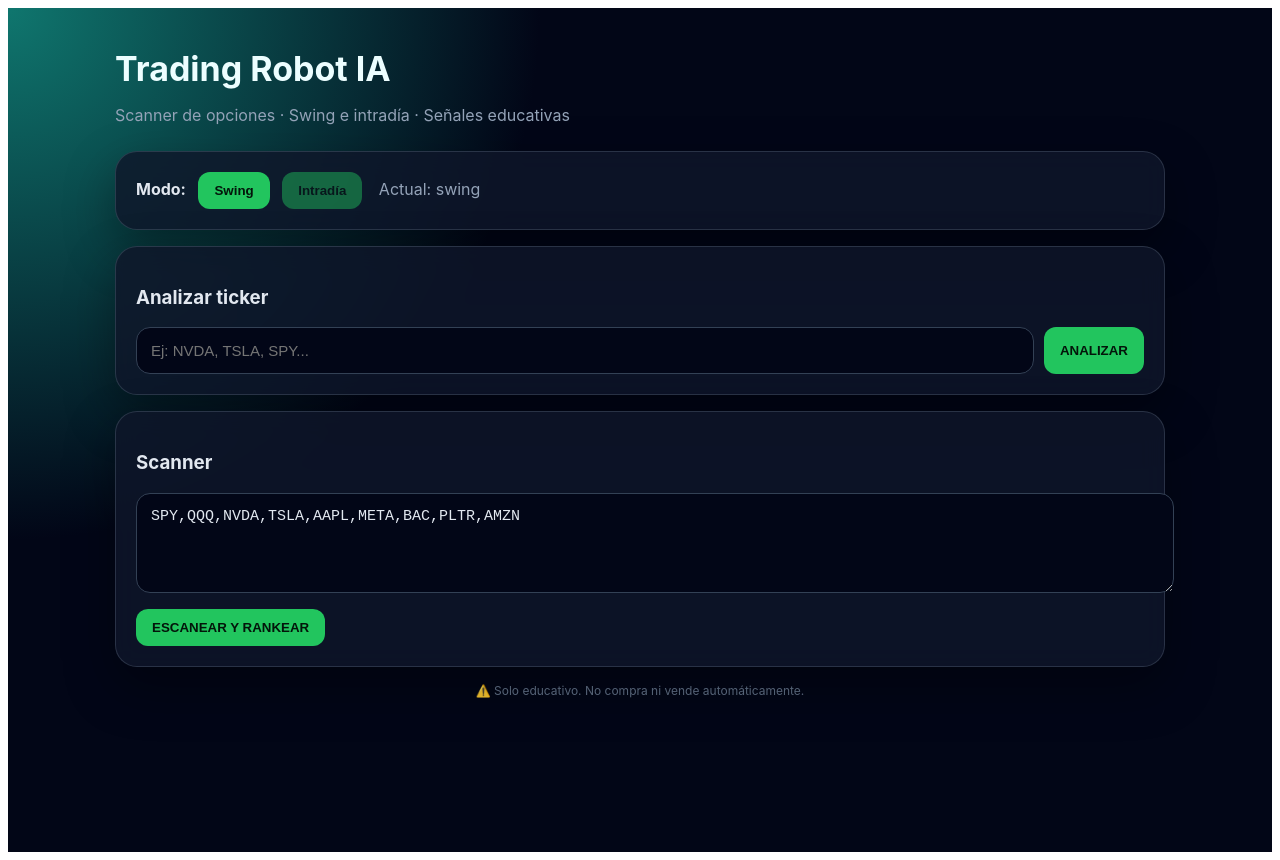
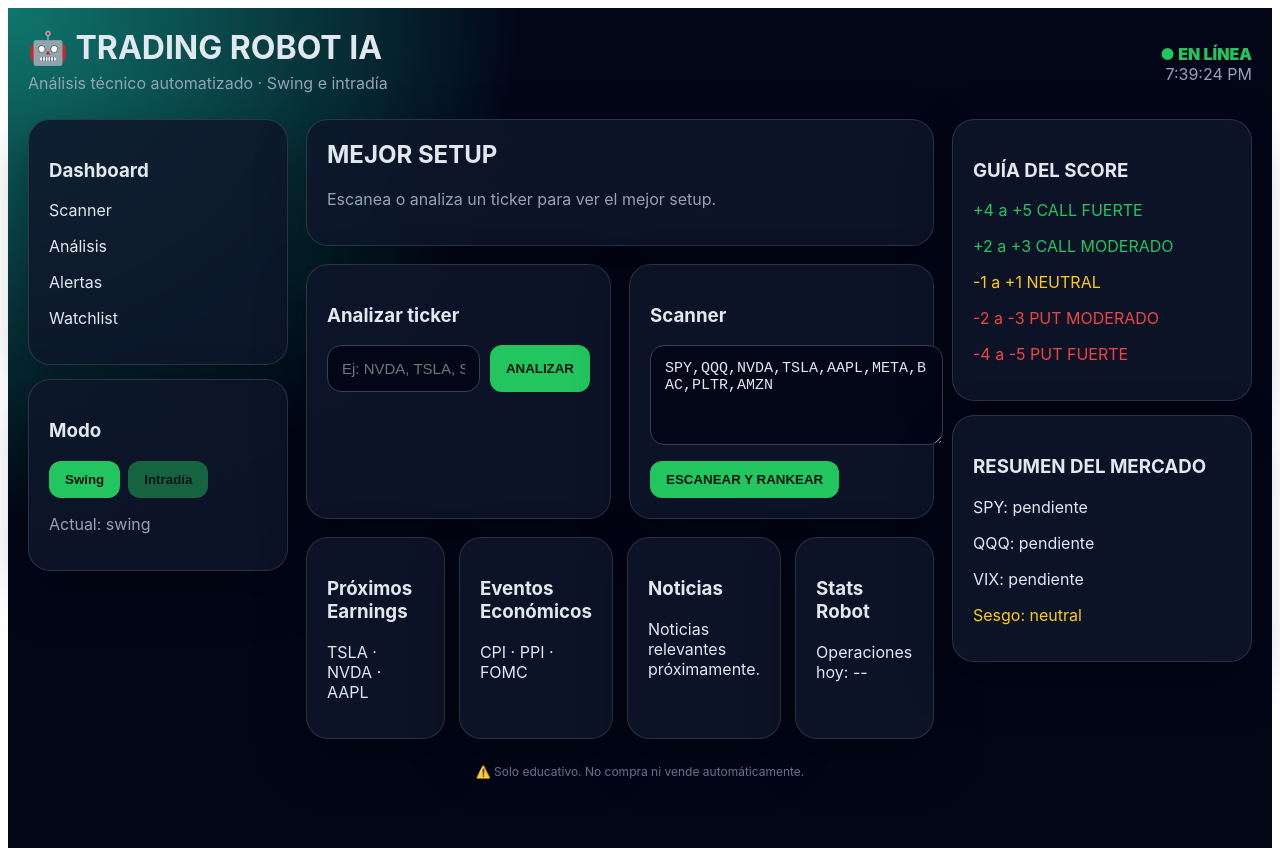
Before and after one commit to carlosgarciacopro-beep/trading-robot, a Next.js app in the folder trading-robot-fase3/: page / in a window 1280 px wide. Built offline with nearby package versions, Linux system fonts and the light colour scheme.

Commit message:
Update page.jsx

```diff
--- a/trading-robot-fase3/app/page.jsx
+++ b/trading-robot-fase3/app/page.jsx
@@ -2,16 +2,6 @@
 import {useEffect,useRef,useState} from 'react';
 
 const DEFAULT='SPY,QQQ,NVDA,TSLA,AAPL,META,BAC,PLTR,AMZN';
-
-function cardText(a){
-  return `${a.symbol} - ${a.signal}
-Precio: ${a.close}
-Puntaje: ${a.score}
-Estado: ${a.estado || 'NO OPERAR'}
-Entrada CALL arriba de: ${a.levels?.entryCall}
-Entrada PUT abajo de: ${a.levels?.entryPut}
-Stop CALL: ${a.levels?.stopCall} | Stop PUT: ${a.levels?.stopPut}`;
-}
 
 export default function Page(){
  const [ticker,setTicker]=useState('');
@@ -20,137 +10,240 @@ export default function Page(){
  const [loading,setLoading]=useState(false);
  const [analysis,setAnalysis]=useState(null);
  const [scan,setScan]=useState(null);
- const [chat,setChat]=useState([]);
  const bottom=useRef(null);
 
- useEffect(()=>bottom.current?.scrollIntoView({behavior:'smooth'}),[chat,analysis,scan,loading]);
+ useEffect(()=>bottom.current?.scrollIntoView({behavior:'smooth'}),[analysis,scan,loading]);
+
+ const green='#22c55e', red='#ef4444', yellow='#facc15';
+ const panel='rgba(15,23,42,.86)';
+
+ const btn={
+  background:green,color:'#03150a',border:0,borderRadius:12,
+  padding:'11px 16px',fontWeight:900,cursor:'pointer'
+ };
+
+ const inp={
+  width:'100%',background:'#020617',border:'1px solid #334155',
+  borderRadius:14,color:'#e2e8f0',padding:14,fontSize:15,outline:'none'
+ };
+
+ function Card({children}) {
+  return <div style={{
+   background:panel,border:'1px solid rgba(148,163,184,.22)',
+   borderRadius:22,padding:20,boxShadow:'0 20px 50px rgba(0,0,0,.35)'
+  }}>{children}</div>
+ }
+
+ function getColor(score){
+  if(score>=3)return green;
+  if(score<=-3)return red;
+  return yellow;
+ }
+
+ function getEstado(a){
+  if(!a)return 'NO OPERAR';
+  if(a.score>=4)return 'CALL FUERTE';
+  if(a.score>=2)return 'CALL MODERADO';
+  if(a.score<=-4)return 'PUT FUERTE';
+  if(a.score<=-2)return 'PUT MODERADO';
+  return 'NEUTRAL';
+ }
+
+ function confidence(a){
+  if(!a)return 50;
+  return Math.min(100, Math.max(45, a.confidence || (50 + Math.abs(a.score||0)*10)));
+ }
 
  async function analyze(sym){
   sym=(sym||ticker).trim().toUpperCase();
   if(!sym||loading)return;
-  setLoading(true);setTicker('');setScan(null);
+  setLoading(true); setTicker(''); setScan(null);
   try{
    const r=await fetch('/api/analyze?symbol='+sym+'&mode='+mode);
    const d=await r.json();
    if(!r.ok)throw new Error(d.error);
    setAnalysis(d.analysis);
-   setChat(p=>[...p,{text:`✅ Análisis listo para ${sym}. Señal: ${d.analysis.signal}`}]);
-  }catch(e){setChat(p=>[...p,{text:'❌ '+e.message}]);}
+  }catch(e){alert('Error: '+e.message)}
   finally{setLoading(false)}
  }
 
  async function scanner(){
-  setLoading(true);setAnalysis(null);
+  setLoading(true); setAnalysis(null);
   try{
    const r=await fetch('/api/scan?symbols='+encodeURIComponent(watch));
    const d=await r.json();
    if(!r.ok)throw new Error(d.error);
    setScan(d);
-   setChat(p=>[...p,{text:`🏆 Mejor activo: ${d.best?.symbol||'N/A'} — ${d.best?.signal||''}`}]);
-  }catch(e){setChat(p=>[...p,{text:'❌ '+e.message}]);}
+  }catch(e){alert('Error: '+e.message)}
   finally{setLoading(false)}
  }
 
- async function alertWhatsApp(){
-  const a=analysis||scan?.best;if(!a)return;
-  const r=await fetch('/api/alert',{method:'POST',headers:{'Content-Type':'application/json'},body:JSON.stringify({message:'ALERTA TRADING IA\n'+cardText(a)})});
-  const d=await r.json();
-  setChat(p=>[...p,{text:d.ok?'📲 Alerta enviada':'⚠️ WhatsApp no configurado: '+d.error}]);
- }
+ const best = analysis || scan?.best;
 
- const green='#22c55e', yellow='#facc15', red='#ef4444', panel='rgba(15,23,42,.82)';
- const btn={background:green,color:'#03150a',border:0,borderRadius:12,padding:'11px 16px',fontWeight:900,cursor:'pointer'};
- const inp={width:'100%',background:'#020617',border:'1px solid #334155',borderRadius:14,color:'#e2e8f0',padding:14,fontSize:15,outline:'none'};
+ return <main style={{
+  fontFamily:'Inter, system-ui, Arial',
+  background:'radial-gradient(circle at top left,#0f766e 0,#020617 34%,#020617 100%)',
+  minHeight:'100vh',color:'#e2e8f0',padding:20
+ }}>
+  <div style={{maxWidth:1450,margin:'0 auto'}}>
 
- function statusColor(s){
-  if((s||'').includes('ENTRAR'))return green;
-  if((s||'').includes('ESPERAR'))return yellow;
-  return '#94a3b8';
- }
+   <header style={{display:'flex',justifyContent:'space-between',alignItems:'center',marginBottom:20}}>
+    <div>
+     <h1 style={{margin:0,fontSize:32}}>🤖 TRADING ROBOT IA</h1>
+     <p style={{margin:'6px 0',color:'#94a3b8'}}>Análisis técnico automatizado · Swing e intradía</p>
+    </div>
+    <div style={{textAlign:'right',color:'#94a3b8'}}>
+     <div style={{color:green,fontWeight:900}}>● EN LÍNEA</div>
+     <div>{new Date().toLocaleTimeString()}</div>
+    </div>
+   </header>
 
- function Card({children}){return <div style={{background:panel,border:'1px solid rgba(148,163,184,.22)',borderRadius:22,padding:20,margin:'16px 0',boxShadow:'0 20px 50px rgba(0,0,0,.35)',backdropFilter:'blur(12px)'}}>{children}</div>}
+   <section style={{display:'grid',gridTemplateColumns:'260px 1fr 300px',gap:18}}>
 
- function Analysis({a}){return <Card><div style={{display:'flex',justifyContent:'space-between',gap:12,alignItems:'center',flexWrap:'wrap'}}><h2 style={{margin:0,color:green}}>{a.symbol} — {a.signal}</h2><span style={{background:statusColor(a.estado),color:'#020617',padding:'8px 12px',borderRadius:999,fontWeight:900}}>{a.estado || '⚪ NO OPERAR'}</span></div><p><b>Precio:</b> {a.close} | <b>Puntaje:</b> {a.score}</p><p><b>CALL:</b> arriba de {a.levels.entryCall} | <b>PUT:</b> abajo de {a.levels.entryPut}</p><p><b>Stop CALL:</b> {a.levels.stopCall} | <b>Stop PUT:</b> {a.levels.stopPut}</p><p><b>RSI:</b> {a.indicators.rsi} | <b>MACD:</b> {a.indicators.macdHist}</p><p style={{color:'#cbd5e1'}}><b>Razones:</b> {a.reasons.join(' · ')}</p><button onClick={alertWhatsApp} style={btn}>MANDAR ALERTA WHATSAPP</button></Card>}
+    <aside style={{display:'grid',gap:14,alignContent:'start'}}>
+     <Card>
+      <h3>Dashboard</h3>
+      <p>Scanner</p>
+      <p>Análisis</p>
+      <p>Alertas</p>
+      <p>Watchlist</p>
+     </Card>
 
- return <main style={{fontFamily:'Inter, system-ui, Arial',background:'radial-gradient(circle at top left,#0f766e 0,#020617 35%,#020617 100%)',minHeight:'100vh',color:'#e2e8f0',padding:22}}>
-  <div style={{maxWidth:1050,margin:'0 auto'}}>
-   <div style={{margin:'18px 0 26px'}}><h1 style={{fontSize:34,margin:0,color:'#ecfeff'}}>Trading Robot IA</h1><p style={{color:'#94a3b8'}}>Scanner de opciones · Swing e intradía · Señales educativas</p></div>
+     <Card>
+      <h3>Modo</h3>
+      <button onClick={()=>setMode('swing')} style={{...btn,opacity:mode==='swing'?1:.45}}>Swing</button>
+      <button onClick={()=>setMode('intraday')} style={{...btn,opacity:mode==='intraday'?1:.45,marginLeft:8}}>Intradía</button>
+      <p style={{color:'#94a3b8'}}>Actual: {mode}</p>
+     </Card>
+    </aside>
 
-   <Card><b>Modo:</b> <button onClick={()=>setMode('swing')} style={{...btn,opacity:mode==='swing'?1:.45,marginLeft:8}}>Swing</button> <button onClick={()=>setMode('intraday')} style={{...btn,opacity:mode==='intraday'?1:.45,marginLeft:8}}>Intradía</button> <span style={{marginLeft:12,color:'#94a3b8'}}>Actual: {mode}</span></Card>
+    <main style={{display:'grid',gap:18}}>
 
-   <Card><h3>Analizar ticker</h3><div style={{display:'flex',gap:10}}><input value={ticker} onChange={e=>setTicker(e.target.value.toUpperCase())} onKeyDown={e=>{if(e.key==='Enter')analyze()}} placeholder='Ej: NVDA, TSLA, SPY...' style={inp}/><button onClick={()=>analyze()} style={btn}>ANALIZAR</button></div></Card>
-
-   <Card><h3>Scanner</h3><textarea value={watch} onChange={e=>setWatch(e.target.value.toUpperCase())} style={{...inp,minHeight:70}}/><button onClick={scanner} style={{...btn,marginTop:12}}>ESCANEAR Y RANKEAR</button></Card>
-
-   {loading&&<Card>⏳ Analizando...</Card>}
-   {analysis&&<Analysis a={analysis}/>}
-
-   {scan&&<Card>
- <h2>🏆 Mejor Setup</h2>
-
- {scan.best&&<div style={{
-   background:'linear-gradient(135deg,rgba(34,197,94,.25),rgba(15,23,42,.9))',
-   border:'1px solid rgba(34,197,94,.5)',
-   borderRadius:18,
-   padding:18,
-   marginBottom:18
- }}>
-   <h2 style={{margin:'0 0 8px',color:green}}>
-    {scan.best.symbol} — {scan.best.signal}
-   </h2>
-   <p style={{fontSize:18,margin:0}}>
-    <b>Estado:</b> {scan.best.estado || '⚪ NO OPERAR'}
-   </p>
-   <p style={{fontSize:18,margin:'6px 0'}}>
-    <b>Confianza IA:</b> {scan.best.confidence || (50 + Math.abs(scan.best.score||0)*10)}%
-   </p>
-   <p style={{color:'#94a3b8'}}>
-    Score {scan.best.score} · RSI {scan.best.indicators?.rsi} · MACD {scan.best.indicators?.macdHist}
-   </p>
- </div>}
-
- <h2>Ranking de mejores setups</h2>
-
- {scan.results.map((r,i)=>r.error?<p key={r.symbol}>{r.symbol}: sin datos</p>:<div key={r.symbol} style={{
-   borderTop:'1px solid #334155',
-   padding:'16px 0',
-   display:'grid',
-   gap:6
- }}>
-   <div style={{display:'flex',justifyContent:'space-between',alignItems:'center',gap:10,flexWrap:'wrap'}}>
-    <b style={{fontSize:18}}>
-     {i===0?'🥇':i===1?'🥈':i===2?'🥉':i+1+'.'} {r.symbol} — {r.signal}
-    </b>
+     <Card>
+      <h2 style={{marginTop:0}}>MEJOR SETUP</h2>
+      {best ? <div style={{display:'grid',gridTemplateColumns:'1.1fr .6fr .8fr 1.4fr',gap:18,alignItems:'center'}}>
+       <div>
+        <h1 style={{fontSize:44,margin:'0 0 6px'}}>{best.symbol}</h1>
         <span style={{
-      background:statusColor(r.estado),
-      color:'#020617',
-      padding:'7px 12px',
-      borderRadius:999,
-      fontWeight:900
-    }}>
-     {r.estado || '⚪ NO OPERAR'}
-    </span>
+         background:getColor(best.score),color:'#020617',
+         padding:'8px 12px',borderRadius:10,fontWeight:900
+        }}>{getEstado(best)}</span>
+        <p style={{color:'#94a3b8',marginTop:15}}>Precio: {best.close}</p>
        </div>
 
-   <div style={{display:'flex',gap:12,flexWrap:'wrap',color:'#cbd5e1'}}>
-    <span><b>Confianza:</b> {r.confidence || (50 + Math.abs(r.score||0)*10)}%</span>
-    <span><b>Score:</b> {r.score}</span>
-    <span><b>RSI:</b> {r.indicators.rsi}</span>
-    <span><b>MACD:</b> {r.indicators.macdHist}</span>
+       <div style={{textAlign:'center'}}>
+        <div style={{color:'#94a3b8'}}>SCORE</div>
+        <div style={{fontSize:58,fontWeight:900,color:getColor(best.score)}}>{best.score}</div>
        </div>
 
-   <div>CALL &gt; {r.levels.entryCall} / PUT &lt; {r.levels.entryPut}</div>
-   <div style={{color:'#94a3b8'}}>Stop CALL {r.levels.stopCall} / Stop PUT {r.levels.stopPut}</div>
- </div>)}
+       <div style={{textAlign:'center'}}>
+        <div style={{color:'#94a3b8'}}>CONFIANZA IA</div>
+        <div style={{
+         width:110,height:110,borderRadius:'50%',border:`12px solid ${getColor(best.score)}`,
+         display:'grid',placeItems:'center',fontSize:28,fontWeight:900,margin:'8px auto'
+        }}>{confidence(best)}%</div>
+       </div>
 
- <button onClick={alertWhatsApp} style={btn}>MANDAR MEJOR SETUP A WHATSAPP</button>
+       <div style={{
+        height:220,border:'1px solid #334155',borderRadius:18,
+        display:'grid',placeItems:'center',color:'#94a3b8',
+        background:'linear-gradient(180deg,rgba(15,23,42,.9),rgba(2,6,23,.9))'
+       }}>
+        Gráfica Pro próximamente
+       </div>
+      </div> : <p style={{color:'#94a3b8'}}>Escanea o analiza un ticker para ver el mejor setup.</p>}
+     </Card>
 
+     <div style={{display:'grid',gridTemplateColumns:'1fr 1fr',gap:18}}>
+      <Card>
+       <h3>Analizar ticker</h3>
+       <div style={{display:'flex',gap:10}}>
+        <input value={ticker} onChange={e=>setTicker(e.target.value.toUpperCase())} placeholder='Ej: NVDA, TSLA, SPY...' style={inp}/>
+        <button onClick={()=>analyze()} style={btn}>ANALIZAR</button>
+       </div>
+      </Card>
 
+      <Card>
+       <h3>Scanner</h3>
+       <textarea value={watch} onChange={e=>setWatch(e.target.value.toUpperCase())} style={{...inp,minHeight:70}}/>
+       <button onClick={scanner} style={{...btn,marginTop:12}}>ESCANEAR Y RANKEAR</button>
+      </Card>
+     </div>
+
+     {loading && <Card>⏳ Analizando...</Card>}
+
+     {scan && <Card>
+      <h2>RANKING DE MEJORES SETUPS</h2>
+      <div style={{overflowX:'auto'}}>
+       <table style={{width:'100%',borderCollapse:'collapse'}}>
+        <thead>
+         <tr style={{color:'#94a3b8',textAlign:'left'}}>
+          <th>#</th><th>Activo</th><th>Score</th><th>RSI</th><th>MACD</th><th>Confianza</th><th>Estado</th>
+         </tr>
+        </thead>
+        <tbody>
+         {scan.results.map((r,i)=>!r.error && <tr key={r.symbol} style={{borderTop:'1px solid #334155'}}>
+          <td style={{padding:14}}>{i+1}</td>
+          <td style={{fontWeight:900}}>{r.symbol}</td>
+          <td style={{fontSize:28,fontWeight:900,color:getColor(r.score)}}>{r.score}</td>
+          <td>{r.indicators?.rsi}</td>
+          <td>{r.indicators?.macdHist}</td>
+          <td>{confidence(r)}%</td>
+          <td style={{color:getColor(r.score),fontWeight:900}}>{getEstado(r)}</td>
+         </tr>)}
+        </tbody>
+       </table>
+      </div>
      </Card>}
 
-   {chat.slice(-3).map((m,i)=><Card key={i}>{m.text}</Card>)}
+     {best && <Card>
+      <h2>EXPLICACIÓN IA</h2>
+      <p style={{color:'#cbd5e1'}}>
+       {best.symbol} obtiene score <b>{best.score}</b> porque el sistema detecta:
+       {' '}{best.reasons?.join(' · ') || 'tendencia, momentum, volumen y niveles técnicos relevantes.'}
+      </p>
+      <p>
+       <b>Entrada CALL:</b> arriba de {best.levels?.entryCall} ·
+       <b> Entrada PUT:</b> abajo de {best.levels?.entryPut}
+      </p>
+      <p>
+       <b>Stop CALL:</b> {best.levels?.stopCall} ·
+       <b> Stop PUT:</b> {best.levels?.stopPut}
+      </p>
+     </Card>}
+
+     <div style={{display:'grid',gridTemplateColumns:'repeat(4,1fr)',gap:14}}>
+      <Card><h3>Próximos Earnings</h3><p>TSLA · NVDA · AAPL</p></Card>
+      <Card><h3>Eventos Económicos</h3><p>CPI · PPI · FOMC</p></Card>
+      <Card><h3>Noticias</h3><p>Noticias relevantes próximamente.</p></Card>
+      <Card><h3>Stats Robot</h3><p>Operaciones hoy: --</p></Card>
+     </div>
+    </main>
+
+    <aside style={{display:'grid',gap:14,alignContent:'start'}}>
+     <Card>
+      <h3>GUÍA DEL SCORE</h3>
+      <p style={{color:green}}>+4 a +5 CALL FUERTE</p>
+      <p style={{color:green}}>+2 a +3 CALL MODERADO</p>
+      <p style={{color:yellow}}>-1 a +1 NEUTRAL</p>
+      <p style={{color:red}}>-2 a -3 PUT MODERADO</p>
+      <p style={{color:red}}>-4 a -5 PUT FUERTE</p>
+     </Card>
+
+     <Card>
+      <h3>RESUMEN DEL MERCADO</h3>
+      <p>SPY: pendiente</p>
+      <p>QQQ: pendiente</p>
+      <p>VIX: pendiente</p>
+      <p style={{color:yellow}}>Sesgo: neutral</p>
+     </Card>
+    </aside>
+   </section>
+
    <div ref={bottom}/>
-   <p style={{textAlign:'center',color:'#64748b',fontSize:12}}>⚠️ Solo educativo. No compra ni vende automáticamente.</p>
+   <p style={{textAlign:'center',color:'#64748b',fontSize:12,marginTop:25}}>
+    ⚠️ Solo educativo. No compra ni vende automáticamente.
+   </p>
   </div>
  </main>
 }
```
Lines whose indentation alone changed are shown as unchanged.
